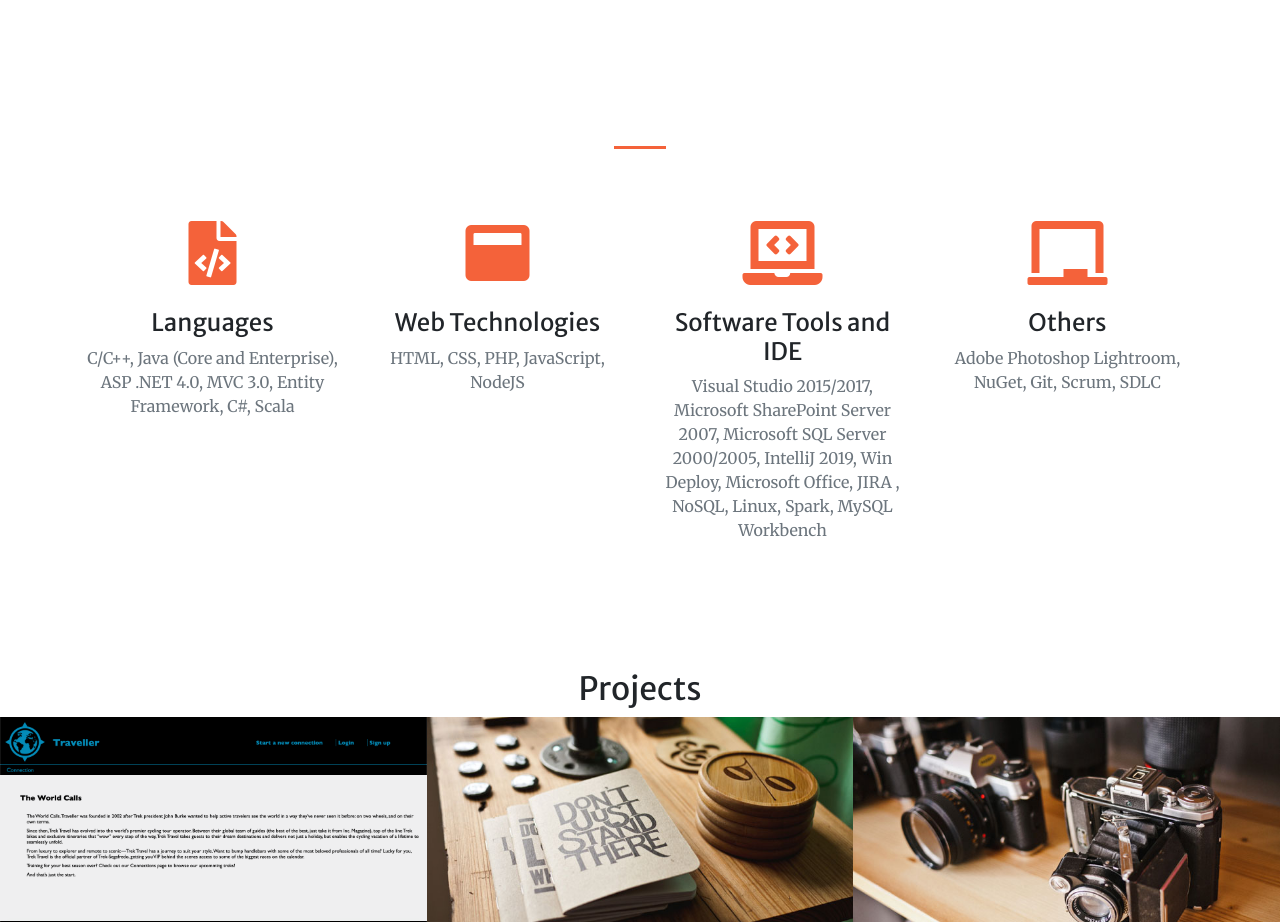
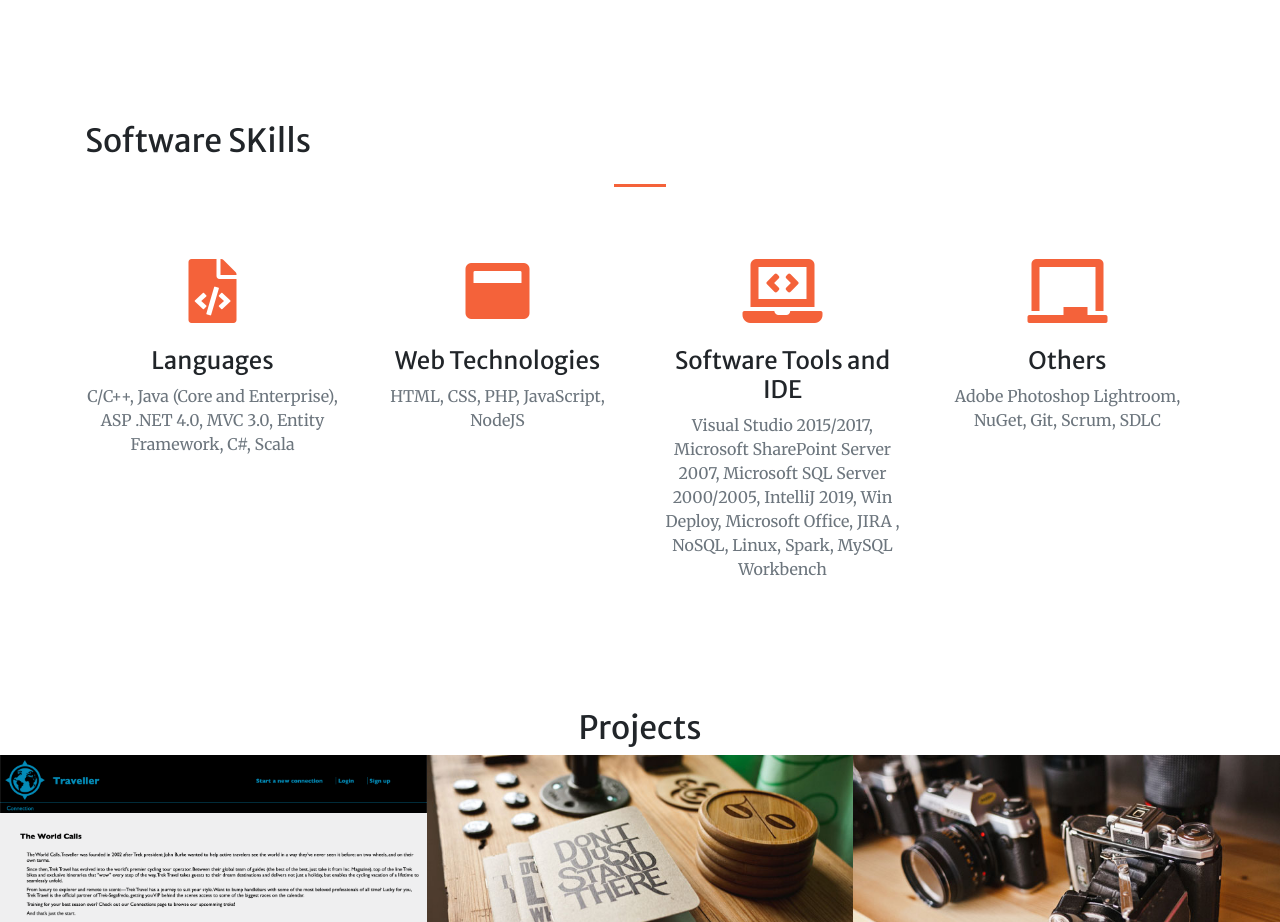
Before and after one commit to apnavp/Portfolio, a website with bundled scripts: page index.html in a window 1280 px wide. Shown: the part 1380-2302 px from the top of the page. Built offline with nearby package versions, Linux system fonts and the light colour scheme.

Commit message:
Update index.html

```diff
--- a/index.html
+++ b/index.html
@@ -89,7 +89,7 @@
   <!-- Services Section -->
   <section class="page-section" id="services">
     <div class="container">
-
+  <h2 class="mt-0">Software SKills</h2>
       <hr class="divider my-4">
       <div class="row">
         <div class="col-lg-3 col-md-6 text-center">
```
